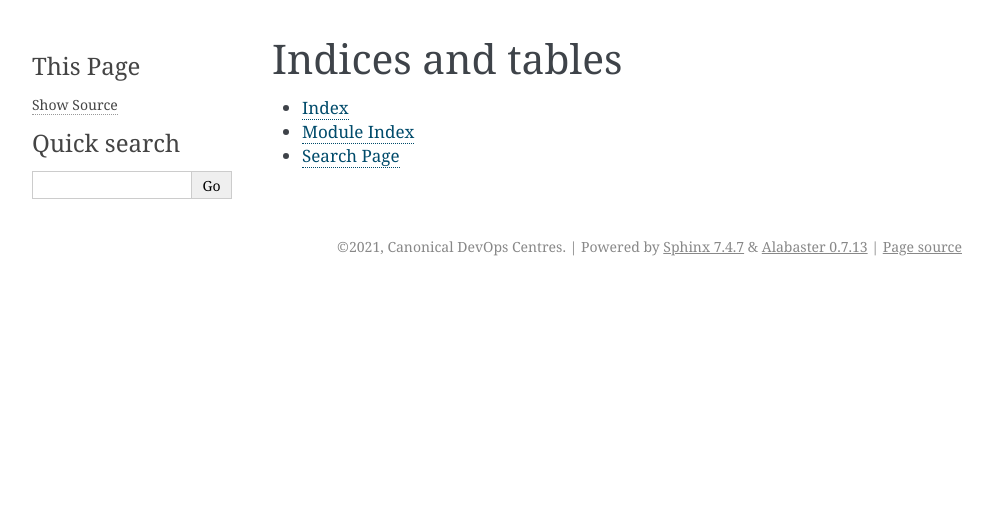
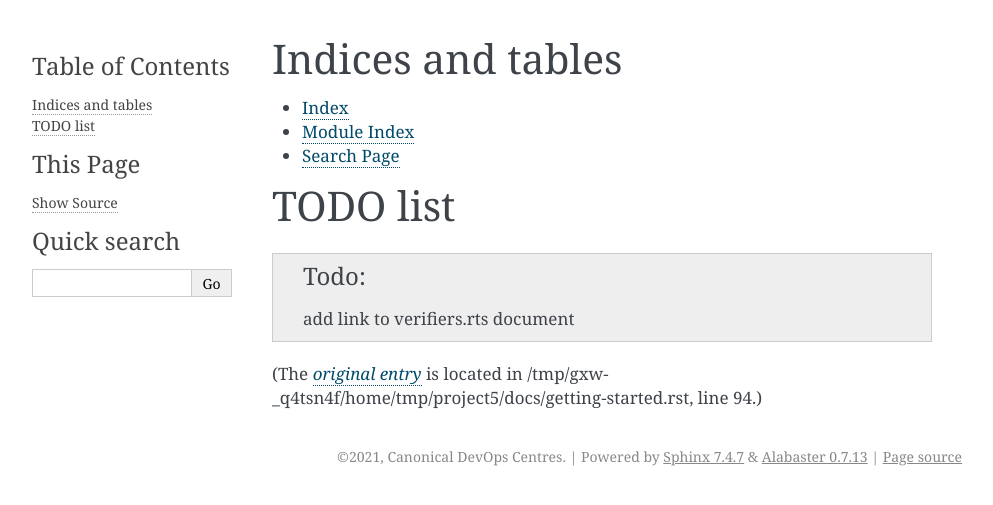
Before and after one commit to canonical/juju-verify, a Sphinx documentation site: the page built from docs/index.rst, in a window 1280 px wide. Shown: the top 505 px of the page, without its empty margins (148-1141 px from the left). Built offline with Sphinx 7.4.7, drawn with Linux system fonts in a browser that asks for light colours; pages that are not in the unit, such as notebooks, are missing from menus; some of the changed lines change nothing that is shown.

Commit message:
add getting-started.rst file
This file contains information on how to install juju-verify and basic CLI
usage, such as ceph-osd.

```diff
--- a/docs/conf.py
+++ b/docs/conf.py
@@ -33,6 +33,7 @@
 extensions = [
     'm2r2',
     'sphinx.ext.autodoc',
+    'sphinx.ext.todo',
     'sphinxcontrib.apidoc',
 ]
 
@@ -63,3 +64,7 @@
 # relative to this directory. They are copied after the builtin static files,
 # so a file named "default.css" will overwrite the builtin "default.css".
 html_static_path = ['_static']
+
+# -- Custom configuration ----------------------------------------------------
+
+todo_include_todos = True
--- /dev/null
+++ b/docs/getting-started.rst
@@ -0,0 +1,139 @@
+Getting Started
+===============
+
+This section provides information on how to install and use ``juju-verify``.
+
+Installing
+----------
+
+``juju-verify`` tool can be installed on various platforms via ``pip`` or
+``snap``. It is tested and supported on amd64 but should work on other
+platforms as well.
+
+python package
+^^^^^^^^^^^^^^
+
+The python package can be installed using ``pip``:
+
+::
+
+  pip install juju-verify
+
+.. seealso::
+  More information can be found here `pypi.org`_.
+
+snap
+^^^^
+
+The Snap package can be installed using the command:
+
+::
+
+  snap install juju-verify
+
+.. seealso::
+  More information can be found here `snapcraft`_.
+
+How to use
+----------
+
+In this section, we will go through all CLI arguments, as well as the list
+of supported checks and charms. Several usage examples have been included.
+
+Description of CLI
+^^^^^^^^^^^^^^^^^^
+
+After successfully installing ``juju-verify``, help instructions can be
+displayed using this command::
+
+  $ juju-verify --help
+  usage: juju-verify [-h] [--model MODEL] [-l {trace,debug,info}]
+                   (--units UNITS [UNITS ...] | --machines MACHINES [MACHINES ...])
+                   {shutdown,reboot}
+
+  Verify that it's safe to perform selected action on specified units
+
+  positional arguments:
+    {shutdown,reboot}     Check to verify.
+
+  optional arguments:
+    -h, --help            show this help message and exit
+    --model MODEL, -m MODEL
+                          Connect to specific model.
+    -l {trace,debug,info}, --log-level {trace,debug,info}
+                          Set amount of displayed information
+    --units UNITS [UNITS ...], -u UNITS [UNITS ...]
+                          Units to check.
+    --machines MACHINES [MACHINES ...], -M MACHINES [MACHINES ...]
+                          Check all units on the machine.
+
+checks
+""""""
+
+There are currently only two supported checks
+
+* shutdown
+* reboot
+
+which will provide the user with information about the safe removal of the
+units/machines.
+
+charms
+""""""
+
+At the same time, both checks are implemented for the following charms:
+
+* nova-compute
+* ceph-osd
+
+.. seealso::
+
+  For more information about which checks are run for each charms visit this
+  page.
+
+.. todo:: add link to verifiers.rts document
+
+units/machines
+""""""""""""""
+
+Multiple values can be passed to the ``--units`` and ``--machines`` arguments.
+There are two ways of using them:
+
+::
+
+  juju-verify reboot --units ceph-osd/0 ceph-osd/1
+  # or
+  juju-verify reboot --units ceph-osd/0 --units ceph-osd/1
+
+Usage examples
+^^^^^^^^^^^^^^
+
+ceph-osd units verification
+"""""""""""""""""""""""""""
+
+The following example consists of 3 ceph-osd units and 3 ceph-mon units. The
+Ceph cluster replication factor across all pools is 3 (size=3, min_size=2).
+This means that the cluster will be degraded when less than 3 copies of a PG
+exist, and it will stop accepting R/W when less than 2 copies of a PG exist.
+
+Let's see what ``juju-verify`` tells us to reboot one ceph-osd unit.
+
+::
+
+  $ juju-verify reboot -u ceph-osd/0
+  Result: OK
+  Reason: ceph-mon/1: Ceph cluster is healthy
+
+However, if we try to reboot two units instead of one, the check should fail.
+This is because when two units are removed, only one will remain and at least
+two are needed.
+
+::
+
+  $ juju-verify reboot -u ceph-osd/0 -u ceph-osd/1
+  Result: FAIL
+  Reason: ceph-mon/2: Ceph cluster is healthy
+  The minimum number of replicas in 'ceph-osd' is 1 and it's not safe to restart/shutdown 2 units. 0 units are not active.
+
+.. _pypi.org: https://pypi.org/project/juju-verify/
+.. _snapcraft: https://snapcraft.io/about
--- a/docs/index.rst
+++ b/docs/index.rst
@@ -10,6 +10,7 @@
    :caption: Api Documentation:
    :hidden:
 
+   getting-started
    modules
 
 
@@ -20,3 +21,8 @@
 * :ref:`genindex`
 * :ref:`modindex`
 * :ref:`search`
+
+TODO list
+=========
+
+.. todolist::
```
